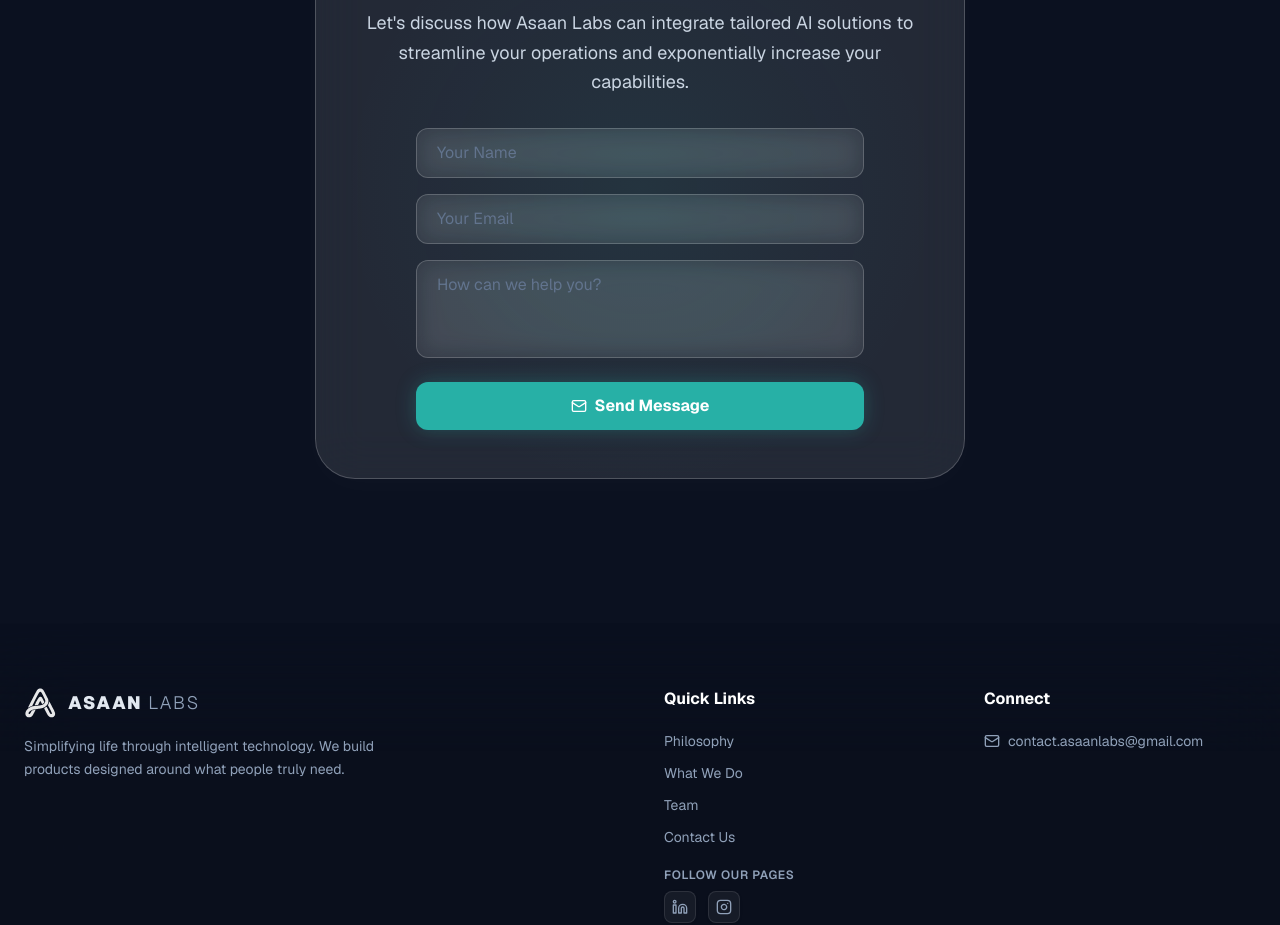
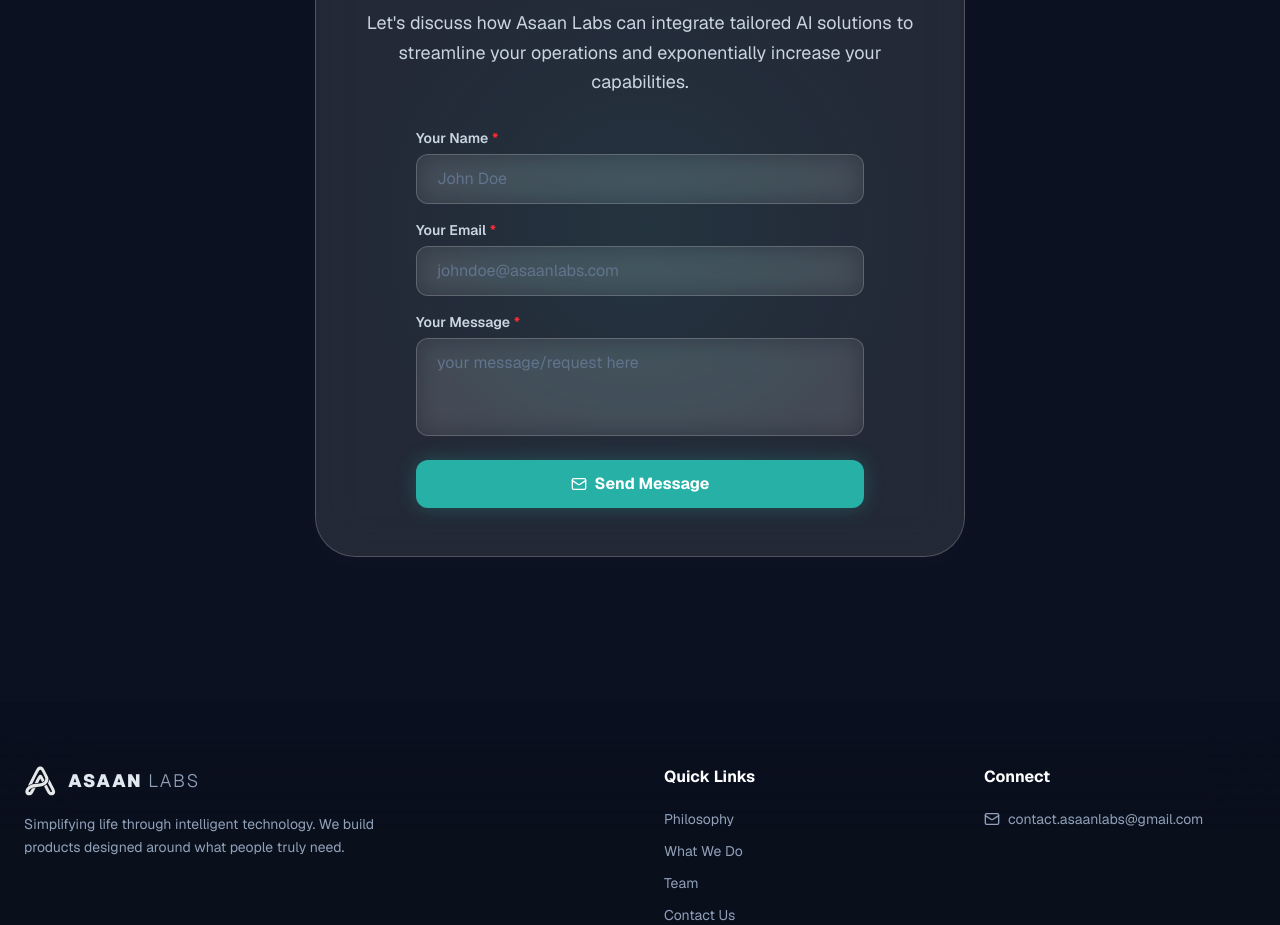
Before and after one commit to Abdul-Rahman258/asaanlabs-website, a Next.js app: page / in a window 1280 px wide. Shown: the part 5040-5965 px from the top of the page. Built offline with nearby package versions, Linux system fonts and the light colour scheme.

Commit message:
Add labels above contact form fields with red asterisks and update placeholders

```diff
--- a/src/app/page.tsx
+++ b/src/app/page.tsx
@@ -580,32 +580,54 @@
                  className="flex flex-col gap-4 max-w-md mx-auto relative z-10 text-left"
                >
                  <input type="hidden" name="access_key" value="d208c3a4-1e3f-4f94-a662-e99c4d038e37" />
+
+                 {/* Name Field */}
+                 <div className="flex flex-col gap-1.5">
+                   <label className="text-xs md:text-sm font-semibold text-slate-300 flex items-center gap-1">
+                     Your Name <span className="text-red-500 font-bold">*</span>
+                   </label>
                    <input
                      type="text"
                      name="name"
-                   placeholder="Your Name"
+                     placeholder="John Doe"
                      required
                      className="w-full px-5 py-3 bg-white/5 backdrop-blur-md border border-white/20 rounded-xl focus:outline-none focus:border-primary focus:ring-1 focus:ring-primary text-sm md:text-base text-white placeholder:text-slate-500 transition-all"
                    />
+                 </div>
+
+                 {/* Email Field */}
+                 <div className="flex flex-col gap-1.5">
+                   <label className="text-xs md:text-sm font-semibold text-slate-300 flex items-center gap-1">
+                     Your Email <span className="text-red-500 font-bold">*</span>
+                   </label>
                    <input
                      type="email"
                      name="email"
-                   placeholder="Your Email"
+                     placeholder="johndoe@asaanlabs.com"
                      required
                      className="w-full px-5 py-3 bg-white/5 backdrop-blur-md border border-white/20 rounded-xl focus:outline-none focus:border-primary focus:ring-1 focus:ring-primary text-sm md:text-base text-white placeholder:text-slate-500 transition-all"
                    />
+                 </div>
+
+                 {/* Message Field */}
+                 <div className="flex flex-col gap-1.5">
+                   <label className="text-xs md:text-sm font-semibold text-slate-300 flex items-center gap-1">
+                     Your Message <span className="text-red-500 font-bold">*</span>
+                   </label>
                    <textarea
                      name="message"
-                   placeholder="How can we help you?"
+                     placeholder="your message/request here"
                      required
                      rows={3}
                      className="w-full px-5 py-3 bg-white/5 backdrop-blur-md border border-white/20 rounded-xl focus:outline-none focus:border-primary focus:ring-1 focus:ring-primary text-sm md:text-base text-white placeholder:text-slate-500 transition-all resize-none"
                    />
+                 </div>
+
                  <motion.button
                    whileHover={{ scale: 1.02 }}
                    whileTap={{ scale: 0.98 }}
                    type="submit"
-                   className="w-full py-3 mt-2 bg-primary text-white font-bold text-base rounded-xl shadow-[0_0_20px_rgba(39,176,166,0.3)] hover:shadow-[0_0_30px_rgba(39,176,166,0.5)] transition-all flex items-center justify-center gap-2"
+                   className="w-full py-3 mt-2 bg-primary text-white font-bold text-base rounded-xl shadow-[0_0_20px_rgba(39,176,166,0.3)] hover:shadow-[0_0_30px_rgba(39,176,166,0.5)] transition-all flex items-center justify-center gap-2 cursor-pointer"
                  >
                    <Mail className="w-4 h-4" />
                    Send Message
```
Lines whose indentation alone changed are shown as unchanged.
